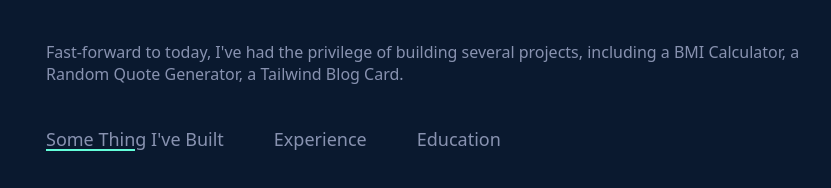
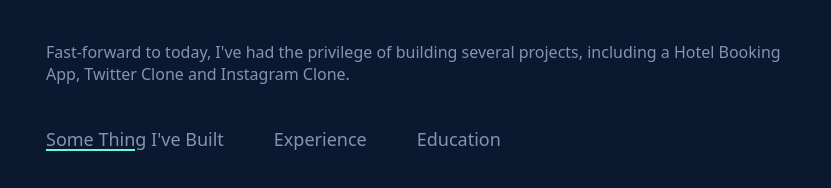
Before and after one commit to zeph-gh/My-Portfolio, a plain HTML site: page index.html in a window 1280 px wide. Shown: the part 1215-1403 px from the top of the page, 338-1169 px from the left. Drawn offline with Linux system fonts and the light colour scheme.

```diff
--- a/index.html
+++ b/index.html
@@ -86,8 +86,8 @@
             <br />
             <p>
               Fast-forward to today, I've had the privilege of building several
-              projects, including a BMI Calculator, a Random Quote Generator, a
-              Tailwind Blog Card.
+              projects, including a Hotel Booking App, Twitter Clone and
+              Instagram Clone.
             </p>
             <br />
             <div class="tab-titles">
--- a/style.css
+++ b/style.css
@@ -398,7 +398,6 @@ nav ul li a {
 form input,
 form textarea {
   width: 100%;
-  border: ;
   outline: none;
   background: #262626;
   padding: 15px;
```
Also changed, not shown: 1 other file.
